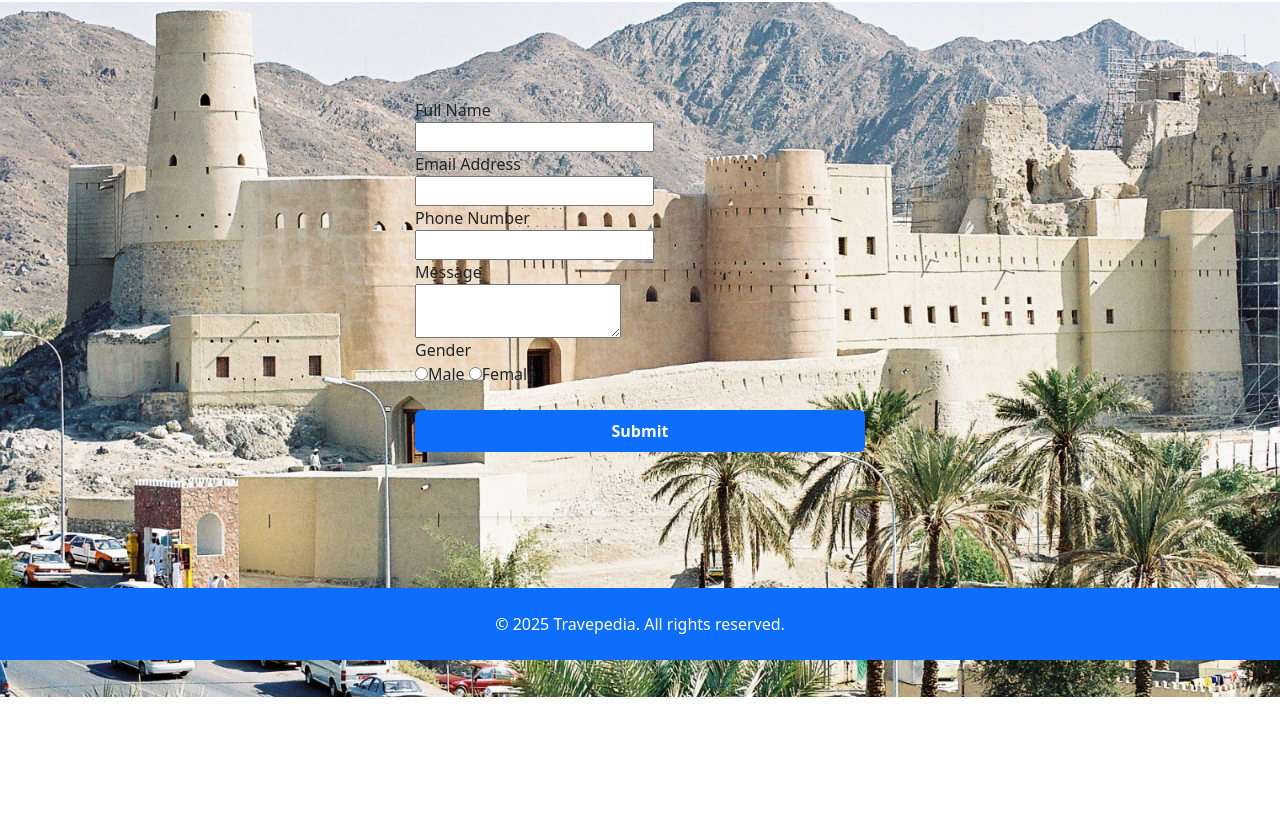
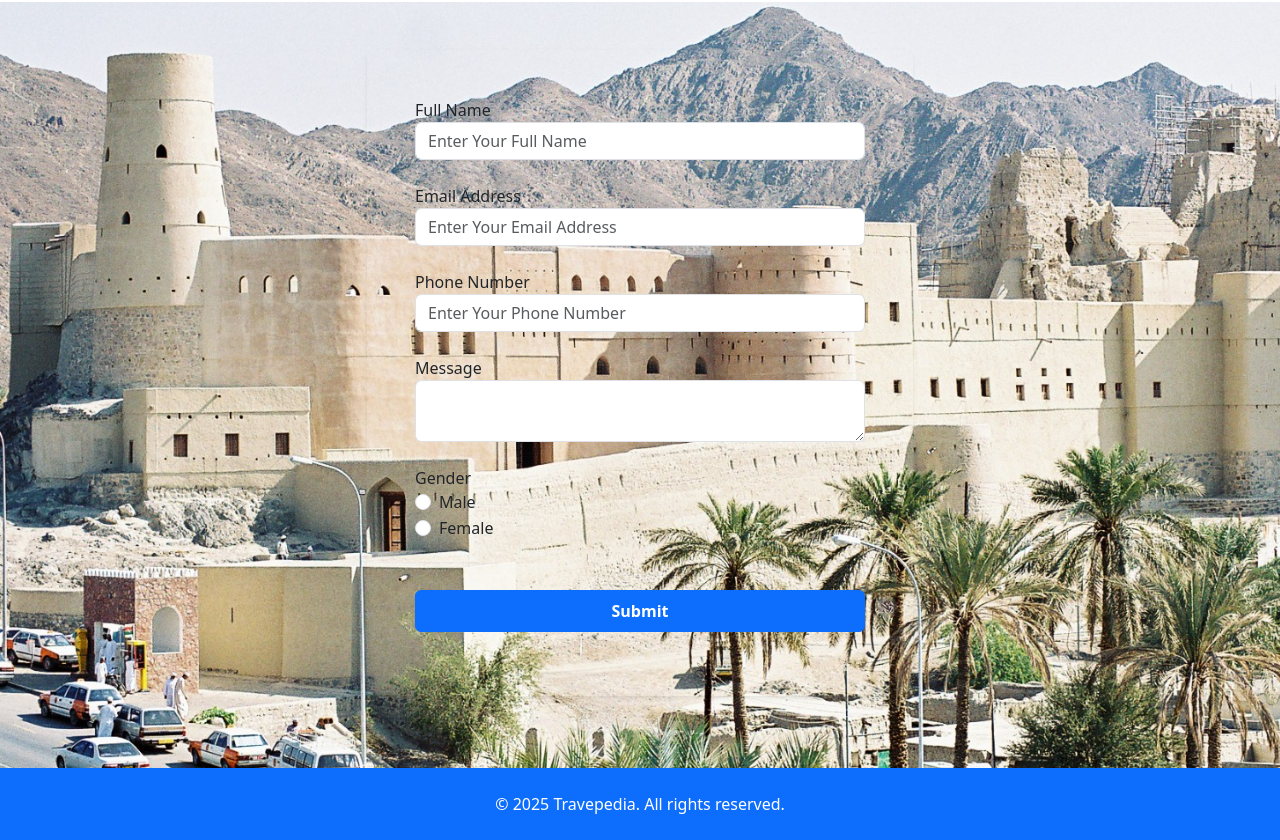
Before and after one commit to QusaiAlbusaidi/Travepedia, a plain HTML site: page Questionnaire.html in a window 1280 px wide. Shown: the part 103-943 px from the top of the page. Before the commit the page ends 800 px from the top, so only its background shows below. Drawn offline with nearby package versions, Linux system fonts and the light colour scheme.

Commit message:
Update Questionnaire.html

```diff
--- a/Questionnaire.html
+++ b/Questionnaire.html
@@ -31,17 +31,23 @@
                             <div class=" p-4 p-md-5 mb-4 ">
                                 <form name="Form1" action="mailto:travepediaworld@gmail.com" onsubmit="return Validation()">
                                     <label>Full Name</label></br>
-                                <input type="text" name="FullName"/></br>
+                                    <input type="text" name="FullName" class="form-control" placeholder="Enter Your Full Name"/></br>
                                     <label>Email Address</label></br>
-                                <input type="text" name="Email"/></br>
+                                    <input type="text" name="Email" class="form-control" placeholder="Enter Your Email Address"/></br>
                                     <label>Phone Number</label></br>
-                                <input type="text" name="PhoneNumber"/>
+                                    <input type="text" name="PhoneNumber" class="form-control" placeholder="Enter Your Phone Number"/>
                                     </br>
                                     <label>Message</label></br>
-                                <textarea name="Message"></textarea></br>
+                                    <textarea name="Message" class="form-control"></textarea></br>
                                     <label>Gender</label></br>
-                                <input type="radio" value="M" name="Gender"/>Male
-                                <input type="radio" value="F" name="Gender"/>Female
+                                    <div class="form-check">
+                                        <input class="form-check-input" type="radio" value="M" name="Gender" id="MaleOption"/>
+                                        <label class="form-check-label" for="MaleOption">Male</label>
+                                    </div>
+                                    <div class="form-check">
+                                        <input class="form-check-input" type="radio" value="F" name="Gender" id="FemaleOption"/>
+                                        <label class="form-check-label" for="FemaleOption">Female</label>
+                                    </div>
                                     </br></br>
                                     <input type="submit" name="Submit" class="btn btn-primary w-100 fw-bold py-2"/>
                                 </form>
```
Lines whose indentation alone changed are shown as unchanged.
